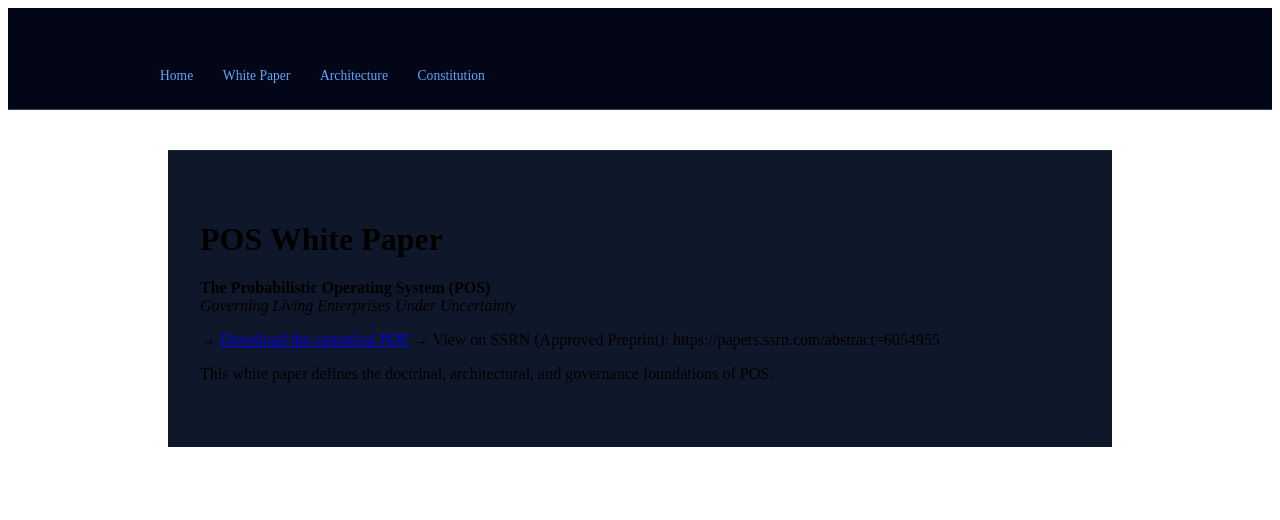
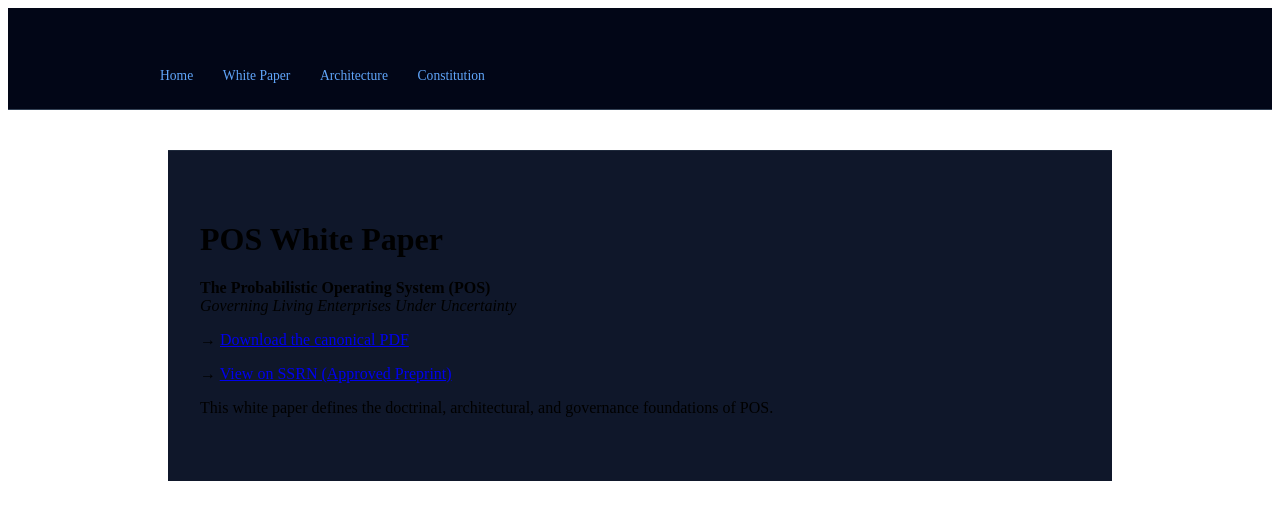
Before and after one commit to 98412senthil-sketch/pos-doctrine, a Jekyll site: the page built from whitepaper/index.md, in a window 1280 px wide. Shown: the top 520 px of the page. Built offline with Jekyll 4.4.1, drawn with Linux system fonts in a browser that asks for light colours; our own code applies the rules of GitHub Pages for plain Markdown files.

Commit message:
Update SSRN link format in whitepaper index

```diff
--- a/whitepaper/index.md
+++ b/whitepaper/index.md
@@ -4,6 +4,7 @@
 *Governing Living Enterprises Under Uncertainty*
 
 → [Download the canonical PDF](pos-whitepaper.pdf)
-→ View on SSRN (Approved Preprint): https://papers.ssrn.com/abstract=6054955
+
+→ [View on SSRN (Approved Preprint)](https://papers.ssrn.com/abstract=6054955)
 
 This white paper defines the doctrinal, architectural, and governance foundations of POS.
```
